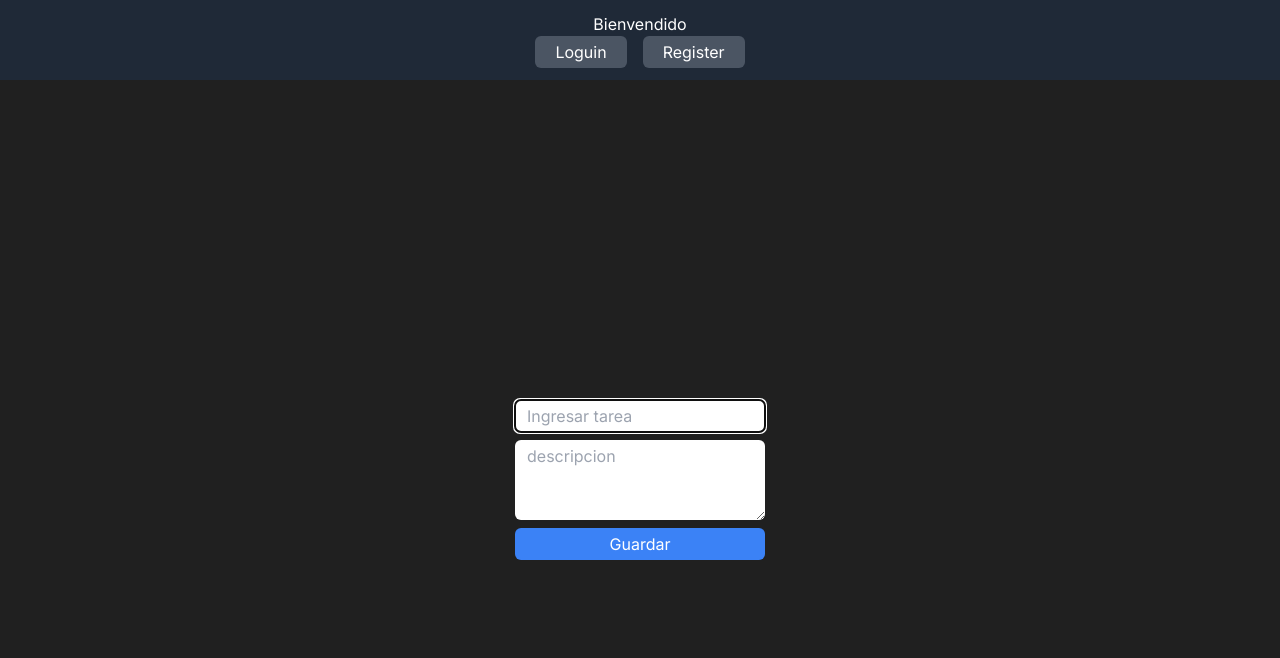
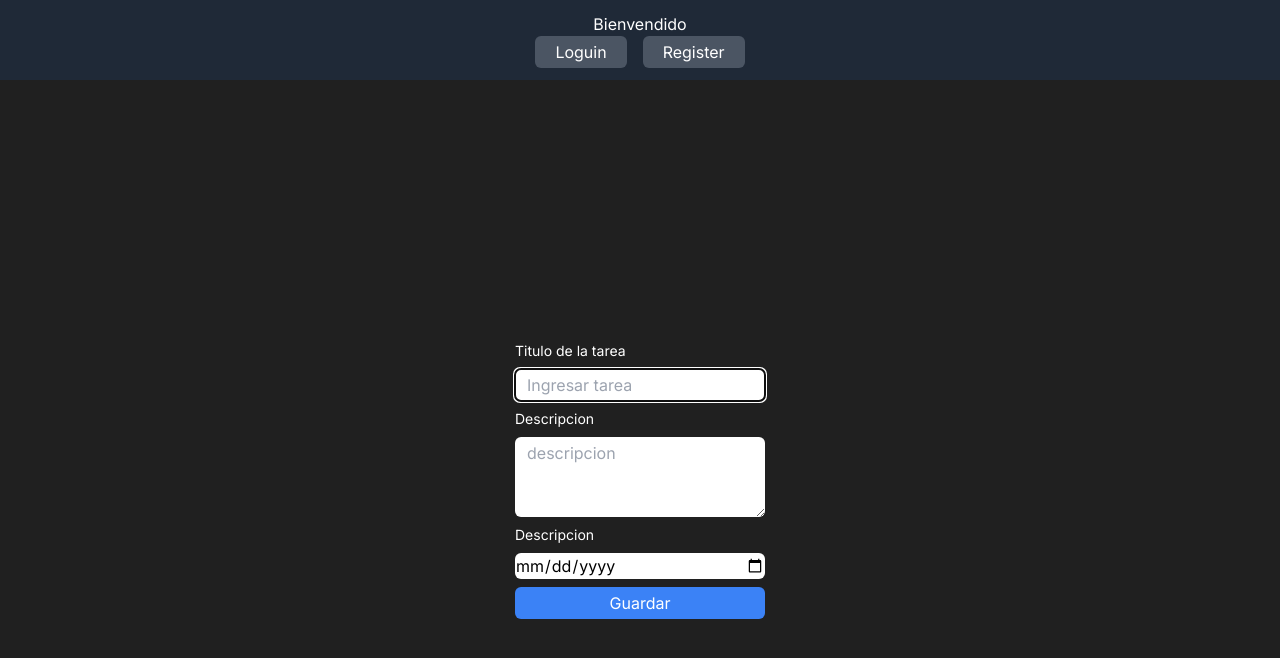
Before and after one commit to Nicoogf/practica-mern, a Next.js app in the folder client/: page /taskform in a window 1280 px wide. Shown: the top 658 px of the page. Built offline with nearby package versions, Linux system fonts and the light colour scheme.

Commit message:
Se arreglan fechas

```diff
--- a/client/app/components/TaskCard.jsx
+++ b/client/app/components/TaskCard.jsx
@@ -2,6 +2,10 @@
 import React from 'react'
 import { useTask } from '../context/taskContext'
 import Link from 'next/link';
+import dayjs from 'dayjs';
+import utc from "dayjs/plugin/utc"
+dayjs.extend(utc)
+
 
 const TaskCard = ({task}) => {
     const { deleteTask } = useTask() ;
@@ -14,7 +18,7 @@ const TaskCard = ({task}) => {
             <button className='bg-red-400 p-2 rounded-md '
              onClick={ ()=>deleteTask(task._id)}>
              Borrar </button>
-            <p> { new Date(task.date).toLocaleDateString()  } </p>
+            <p> {dayjs(task.date).utc().format("DD/MM/YYYY")  } </p>
         </article>
     )
 }
--- a/client/app/taskform/page.jsx
+++ b/client/app/taskform/page.jsx
@@ -3,6 +3,9 @@ import React from 'react'
 import { useForm } from 'react-hook-form';
 import { useTask } from '../context/taskContext';
 import { useRouter } from 'next/navigation'
+import dayjs from 'dayjs';
+import utc from "dayjs/plugin/utc"
+dayjs.extend(utc)
 
 
 const TaskFormPage = () => {
@@ -11,20 +14,28 @@ const TaskFormPage = () => {
     const router = useRouter()
 
     const onSubmit = handleSubmit((data) => {
-        createTask(data);
+        createTask({...data,
+            date : dayjs.utc(data.date).format()
+        });
         router.push("/tasks")
     });
 
   return (
     <div className='flex flex-col justify-center items-center h-screen'>
         <form onSubmit={onSubmit} className="flex flex-col gap-y-2 text-black">
+            <label htmlFor='title' className='text-white text-sm'> Titulo de la tarea</label>
             <input type='text' placeholder='Ingresar tarea' className='w-[250px] block mx-auto rounded-md py-1 px-3'
             {...register("title")}
             autoFocus
             />
+
+            <label htmlFor='descripcion' className='text-white text-sm'> Descripcion </label>
             <textarea rows={3} placeholder='descripcion'
              className='w-[250px] block mx-auto rounded-md py-1 px-3'
             {...register("description")}/>
+
+            <label htmlFor='descripcion' className='text-white text-sm'> Descripcion </label>
+            <input type="date" {...register("date")} className='rounded-md'/>
 
             <button className='bg-blue-500 text-white px-3 py-1 w-[250px] mx-auto block rounded-md'>
                 Guardar
--- a/client/app/tasks/[id]/page.jsx
+++ b/client/app/tasks/[id]/page.jsx
@@ -5,6 +5,10 @@ import { useForm } from 'react-hook-form';
 import { useRouter } from 'next/navigation'
 import { useTask } from '@/app/context/taskContext';
 import { useParams } from 'next/navigation'
+import dayjs from 'dayjs';
+import utc from "dayjs/plugin/utc"
+dayjs.extend(utc)
+
 
 
 const TaskIdPage = () => {
@@ -14,7 +18,10 @@ const TaskIdPage = () => {
   const router = useRouter()
 
   const onSubmit = handleSubmit((data) => {
-    updateTask(params.id, data);
+    updateTask(params.id, {
+      ...data,
+      date: dayjs.utc(data.date).format()
+    });
     router.push("/tasks")
   });
 
@@ -35,13 +42,18 @@ const TaskIdPage = () => {
   return (
     <div className='flex flex-col justify-center items-center h-screen'>
       <form onSubmit={onSubmit} className="flex flex-col gap-y-2 text-black">
+        <label htmlFor='title' className='text-white text-sm'> Titulo de la tarea</label>
         <input type='text' placeholder='Ingresar tarea' className='w-[250px] block mx-auto rounded-md py-1 px-3'
           {...register("title")}
           autoFocus
         />
+        <label htmlFor='descripcion' className='text-white text-sm'> Descripcion de la tarea</label>
         <textarea rows={3} placeholder='descripcion'
           className='w-[250px] block mx-auto rounded-md py-1 px-3'
           {...register("description")} />
+
+        <label htmlFor='descripcion' className='text-white text-sm'> Descripcion </label>
+        <input type="date" {...register("date")} className='rounded-md' />
 
         <button className='bg-blue-500 text-white px-3 py-1 w-[250px] mx-auto block rounded-md'>
           Editar Tarea
--- a/client/package.json
+++ b/client/package.json
@@ -10,6 +10,7 @@
   },
   "dependencies": {
     "axios": "^1.7.2",
+    "dayjs": "^1.11.11",
     "js-cookie": "^3.0.5",
     "next": "14.2.3",
     "next-auth": "^4.24.7",
```
Also changed, not shown: 1 other file (tests, documents, lock files or other folders).
